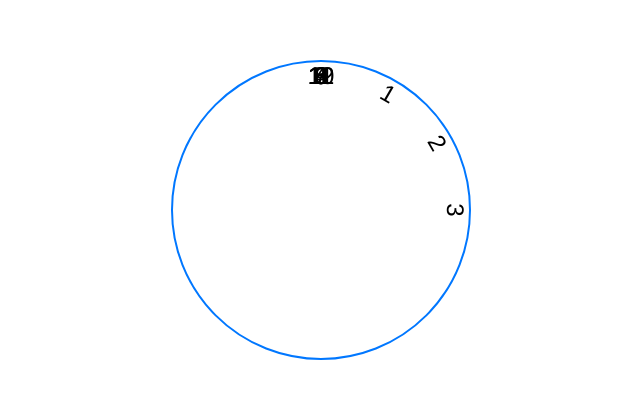
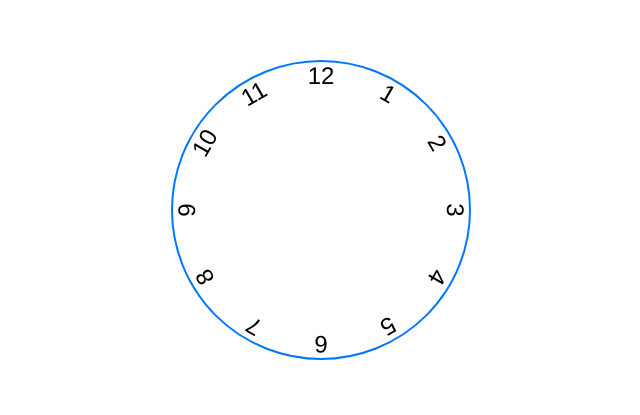
Before and after one commit to Andre-Turner/clockProject, a plain HTML site: page index.html in a window 1280 px wide. Shown: the part 198-613 px from the top of the page, without its empty margins (319-959 px from the left). Drawn offline with Linux system fonts and the light colour scheme.

Commit message:
clockContinued

```diff
--- a/style.css
+++ b/style.css
@@ -40,3 +40,35 @@ body {
 .clock .number3 {
     --rotation: 90deg;
 }
+
+.clock .number4 {
+    --rotation: 120deg;
+}
+
+.clock .number5 {
+    --rotation: 150deg;
+}
+
+.clock .number6 {
+    --rotation: 180deg;
+}
+
+.clock .number7 {
+    --rotation: 210deg;
+}
+
+.clock .number8 {
+    --rotation: 240deg;
+}
+
+.clock .number9 {
+    --rotation: 270deg;
+}
+
+.clock .number10 {
+    --rotation: 300deg;
+}
+
+.clock .number11 {
+    --rotation: 330deg;
+}
```
